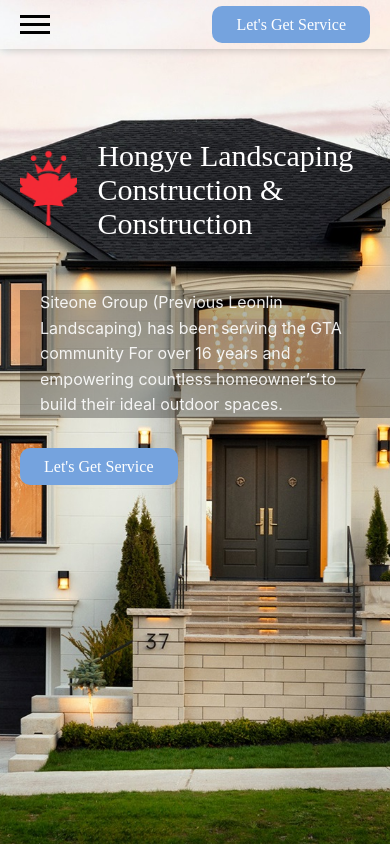
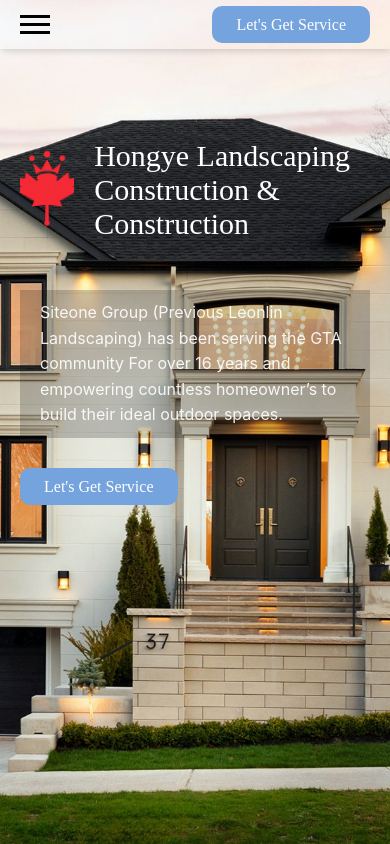
Before and after one commit to hongyeconstruction/hongye, a React app: page / in a window 390 px wide. Built offline with nearby package versions, Linux system fonts and the light colour scheme.

Commit message:
cover-phone1

```diff
--- a/src/styles/Cover.css
+++ b/src/styles/Cover.css
@@ -31,14 +31,14 @@
   font-family: "Inter";
   line-height: 1.6;
   color: rgba(255, 255, 255, 0.9);
-  background-color: rgb(0, 0, 0, 0.3);
+  background-color: rgb(0, 0, 0, 0.2);
+  padding: 10px 20px;
 }
 
 @media (max-width: 430px) {
   .cover {
     width: 100%;
-    padding-left: 20px;
-    padding-top: 130px;
+    padding: 130px 20px 0px 20px;
   }
   .corp-name {
     font-size: 30px;
@@ -48,6 +48,6 @@
     height: 120px;
   }
   .corp-descrip {
-    padding: 0px 20px;
+    padding: 10px 20px;
   }
 }
```
